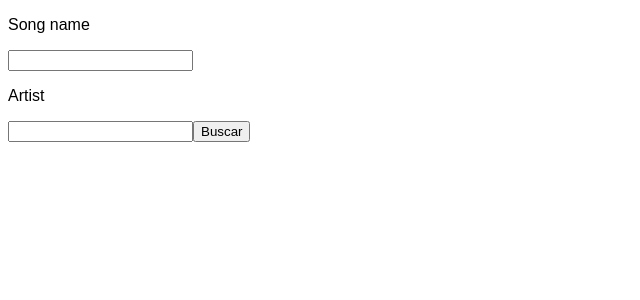
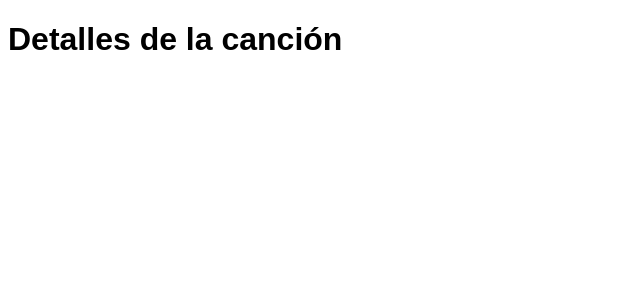
Before and after one commit to robertoele/FlashLyrics, an Angular app in the folder Frontend/FlashLyricsFrontend/: page /song/1 in a window 1280 px wide. Shown: the top 300 px of the page, without its empty margins (0-640 px from the left). Built offline with nearby package versions, Linux system fonts and the light colour scheme.

Commit message:
Ayer añadida, ahora funciona 😎

```diff
--- a/Frontend/FlashLyricsFrontend/src/app/app.routes.ts
+++ b/Frontend/FlashLyricsFrontend/src/app/app.routes.ts
@@ -1,6 +1,6 @@
 import { Routes } from "@angular/router";
 import { Home } from "./home/home";
-import { SongDetails } from "./song-article/song-article";
+import { SongDetails } from "./song-details/song-details";
 
 const routeConfig: Routes = [
     {
--- a/Frontend/FlashLyricsFrontend/src/app/app.ts
+++ b/Frontend/FlashLyricsFrontend/src/app/app.ts
@@ -1,10 +1,10 @@
 import { Component, signal } from '@angular/core';
-import { Home } from './home/home';
+import { RouterOutlet } from '@angular/router';
 
 @Component({
   selector: 'app-root',
-  imports: [Home],
-  template: '<app-home/>',
+  imports: [RouterOutlet],
+  template: '<router-outlet/>',
   styleUrl: './app.css'
 })
 export class App {
--- a/Frontend/FlashLyricsFrontend/src/app/home/home.ts
+++ b/Frontend/FlashLyricsFrontend/src/app/home/home.ts
@@ -2,11 +2,11 @@ import { Component, Injectable, inject } from '@angular/core';
 import { HttpClient, HttpHeaders, HttpParams } from '@angular/common/http';
 import { Song } from '../entities/song';
 import { FormsModule } from '@angular/forms';
-import { SongDetails } from '../song-article/song-article';
+import { SongArticle } from '../song-article/song-article';
 
 @Component({
   selector: 'app-home',
-  imports: [FormsModule, SongDetails],
+  imports: [FormsModule, SongArticle],
   template: `
 
     <p>Song name</p>
--- a/Frontend/FlashLyricsFrontend/src/app/song-article/song-article.ts
+++ b/Frontend/FlashLyricsFrontend/src/app/song-article/song-article.ts
@@ -1,14 +1,12 @@
-import { HttpClient } from '@angular/common/http';
-import { Component, inject, input } from '@angular/core';
+import { Component, input } from '@angular/core';
 import { Song } from '../entities/song';
-import { ActivatedRoute } from '@angular/router';
-import { RouterLink } from '@angular/router';
+import { RouterModule } from '@angular/router';
 
 @Component({
   selector: 'song-article',
-  imports: [RouterLink],
+  imports: [RouterModule],
   template: `
-  <article class="song" (click)="seeSong(this.song())">
+  <article class="song">
     <h3 class="song-id">{{this.song().id}}</h3>
     <h2 class="song-heading"><a [routerLink]="['/song', this.song().id]">{{this.song().name}}</a></h2>
     <p class="song-artist">{{this.song().artistName}}</p>
@@ -16,15 +14,7 @@ import { RouterLink } from '@angular/router';
   `,
   styleUrl: './song-article.css'
 })
-export class SongDetails {
-  client: HttpClient = inject(HttpClient);
-  private route: ActivatedRoute = inject(ActivatedRoute);
+
+export class SongArticle {
   song = input.required<Song>();
-
-  constructor() {
-  }
-
-  seeSong(songToSee: Song) {
-    console.log("Me han clicao: " + songToSee.plainLyrics);
-  }
 }
--- a/Frontend/FlashLyricsFrontend/src/app/song-details/song-details.ts
+++ b/Frontend/FlashLyricsFrontend/src/app/song-details/song-details.ts
@@ -1,11 +1,17 @@
-import { Component } from '@angular/core';
+import { Component, inject } from '@angular/core';
+import { ActivatedRoute } from '@angular/router';
 
 @Component({
   selector: 'song-details',
   imports: [],
-  templateUrl: './song-details.html',
+  template: '<h1>Detalles de la canción</h1>',
   styleUrl: './song-details.css'
 })
 export class SongDetails {
+  route: ActivatedRoute = inject(ActivatedRoute);
+  songId = -1;
 
+  constructor() {
+    this.songId = parseInt(this.route.snapshot.params['id'], 10);
+  }
 }
```
